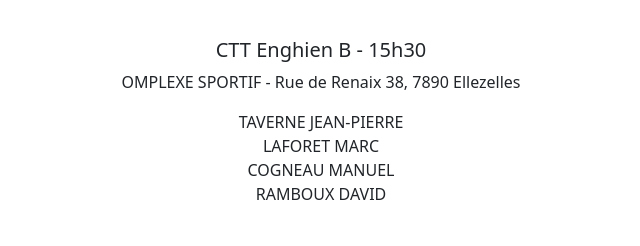
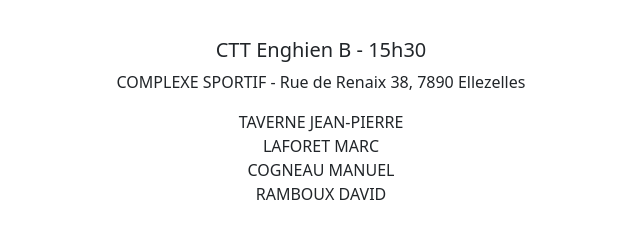
Before and after one commit to Parlante-Thomas/ctt-enghien, a plain HTML site: page index.html in a window 1280 px wide. Shown: the part 296-542 px from the top of the page, 319-959 px from the left. Drawn offline with nearby package versions, Linux system fonts and the light colour scheme.

Commit message:
Selection

```diff
--- a/index.html
+++ b/index.html
@@ -66,7 +66,7 @@
                     </div>
                     <div class="vstack mt-5">
                         <div><h5>CTT Enghien B - 15h30</h5></div>
-                        <div class="pb-3">OMPLEXE SPORTIF - Rue de Renaix 38, 7890 Ellezelles</div>
+                        <div class="pb-3">COMPLEXE SPORTIF - Rue de Renaix 38, 7890 Ellezelles</div>
                         <div>TAVERNE JEAN-PIERRE</div>
                         <div>LAFORET MARC</div>
                         <div>COGNEAU MANUEL</div>
```
